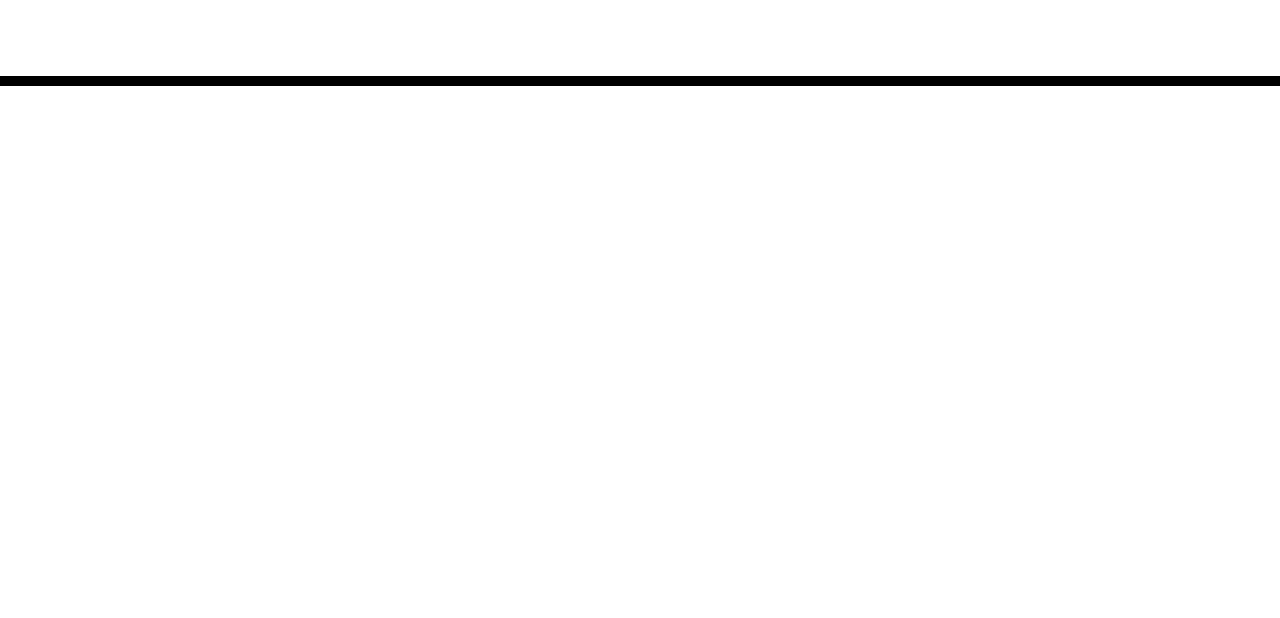
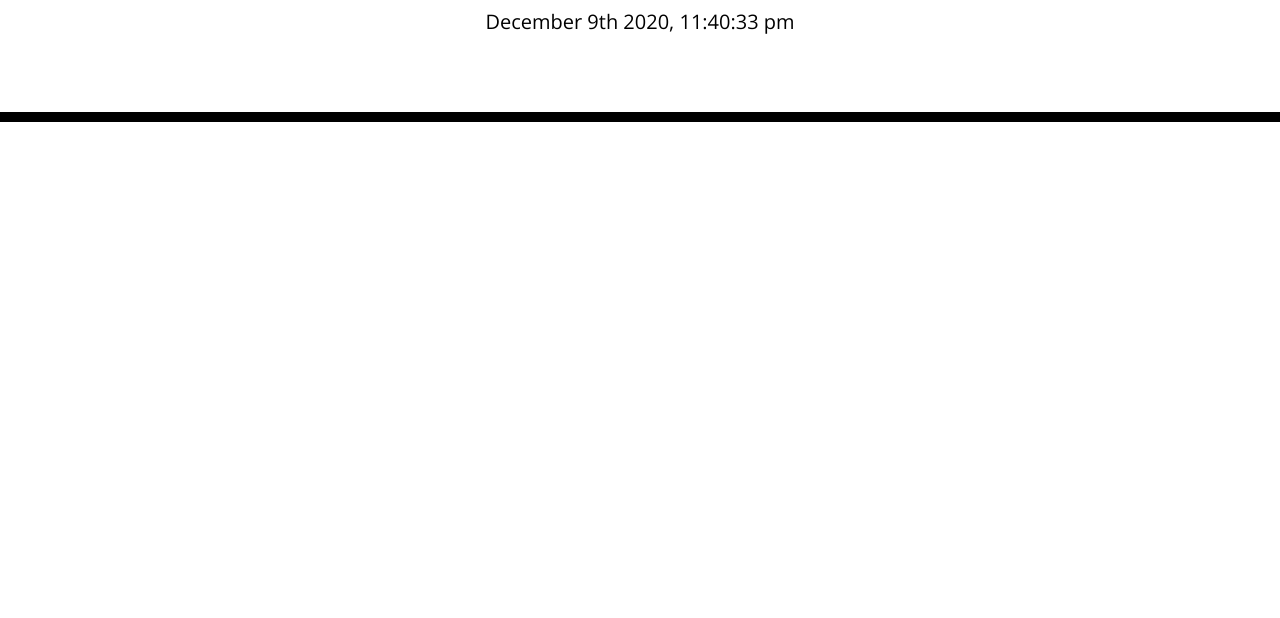
Before and after one commit to mrosavourazeris/Work-Day-Scheduler, a plain HTML site: page index.html in a window 1280 px wide. Shown: the part 182-800 px from the top of the page. Drawn offline with nearby package versions, Linux system fonts and the light colour scheme; files that its build step writes are made by us from their sources.

Commit message:
Added the current date and time to Work Day Scheduler header

```diff
--- /dev/null
+++ b/Develop/script.js
@@ -0,0 +1,10 @@
+//HTML target variables
+var currentDay = document.getElementById("currentDay")
+
+
+//Date, time variables
+var theDay = moment().format('dddd');
+var rightNow = moment().format("MMMM Do YYYY, h:mm:ss a")
+
+//Added the current date and time to Work Day Scheduler header
+currentDay.textContent = rightNow
--- a/index.html
+++ b/index.html
@@ -18,7 +18,7 @@
       href="https://fonts.googleapis.com/css?family=Open+Sans&display=swap"
       rel="stylesheet"
     />
-    <link rel="stylesheet" href="style.css" />
+    <link rel="stylesheet" href="Develop/style.css" />
     <title>Work Day Scheduler</title>
   </head>
 
@@ -34,5 +34,7 @@
 
     <script src="https://cdnjs.cloudflare.com/ajax/libs/jquery/3.2.1/jquery.min.js"></script>
     <script src="https://cdnjs.cloudflare.com/ajax/libs/moment.js/2.24.0/moment.min.js"></script>
+    <script src="https://moment.github.io/luxon/global/luxon.min.js"></script>
+    <script src="Develop/script.js"></script>
   </body>
 </html>
```
